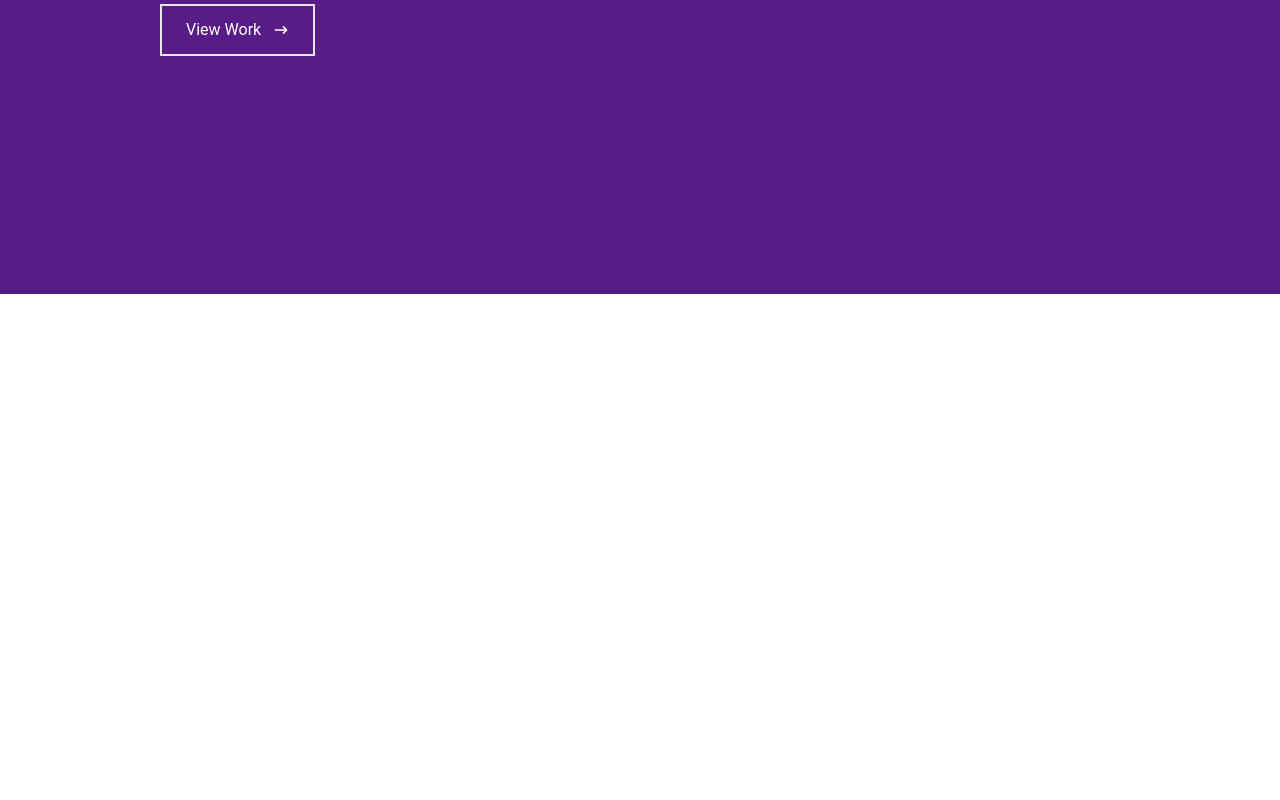
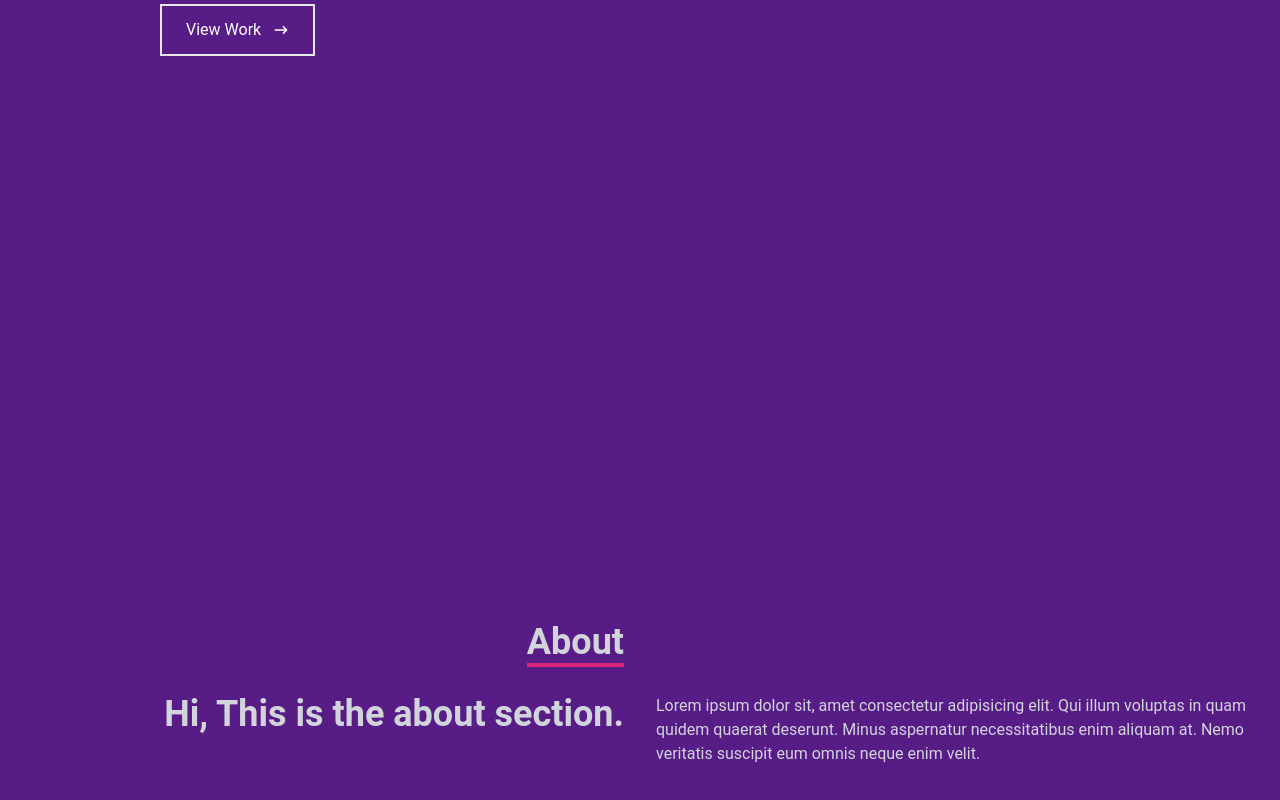
Before and after one commit to annalam91/YAP, a React (Create React App) app: page / in a window 1280 px wide. Shown: the part 506-1306 px from the top of the page. Before the commit the page ends 800 px from the top, so only its background shows below. Built offline with nearby package versions, Linux system fonts and the light colour scheme.

Commit message:
Added about

```diff
--- a/src/App.js
+++ b/src/App.js
@@ -1,3 +1,4 @@
+import About from "./components/About";
 import Home from "./components/Home";
 import Navbar from "./components/Navbar";
 
@@ -6,6 +7,7 @@ function App() {
     <h1 className="bg-blue-300">
       <Navbar />
       <Home />
+      <About />
     </h1>
   );
 }
--- /dev/null
+++ b/src/components/About.jsx
@@ -0,0 +1,33 @@
+import React from "react";
+
+const About = () => {
+  return (
+    <div name="about" className="w-full h-screen bg-purple-900 text-gray-300">
+      <div className="flex flex-col justify-center items-center w-full h-full">
+        <div className="max-w-7xl w-full grid grid-cols-2 gap-8">
+          <div className="sm:text-right pb-8 pl-4">
+            <p className="text-4xl font-bold inline border-b-4 border-pink-600">
+              About
+            </p>
+          </div>
+          <div></div>
+        </div>
+        <div className="max-w-7xl w-full grid sm:grid-cols-2 gap-8 px-3">
+          <div className="sm:text-right text-4xl font-bold">
+            <p>Hi, This is the about section.</p>
+          </div>
+          <div>
+            <p>
+              Lorem ipsum dolor sit, amet consectetur adipisicing elit. Qui
+              illum voluptas in quam quidem quaerat deserunt. Minus aspernatur
+              necessitatibus enim aliquam at. Nemo veritatis suscipit eum omnis
+              neque enim velit.
+            </p>
+          </div>
+        </div>
+      </div>
+    </div>
+  );
+};
+
+export default About;
```
